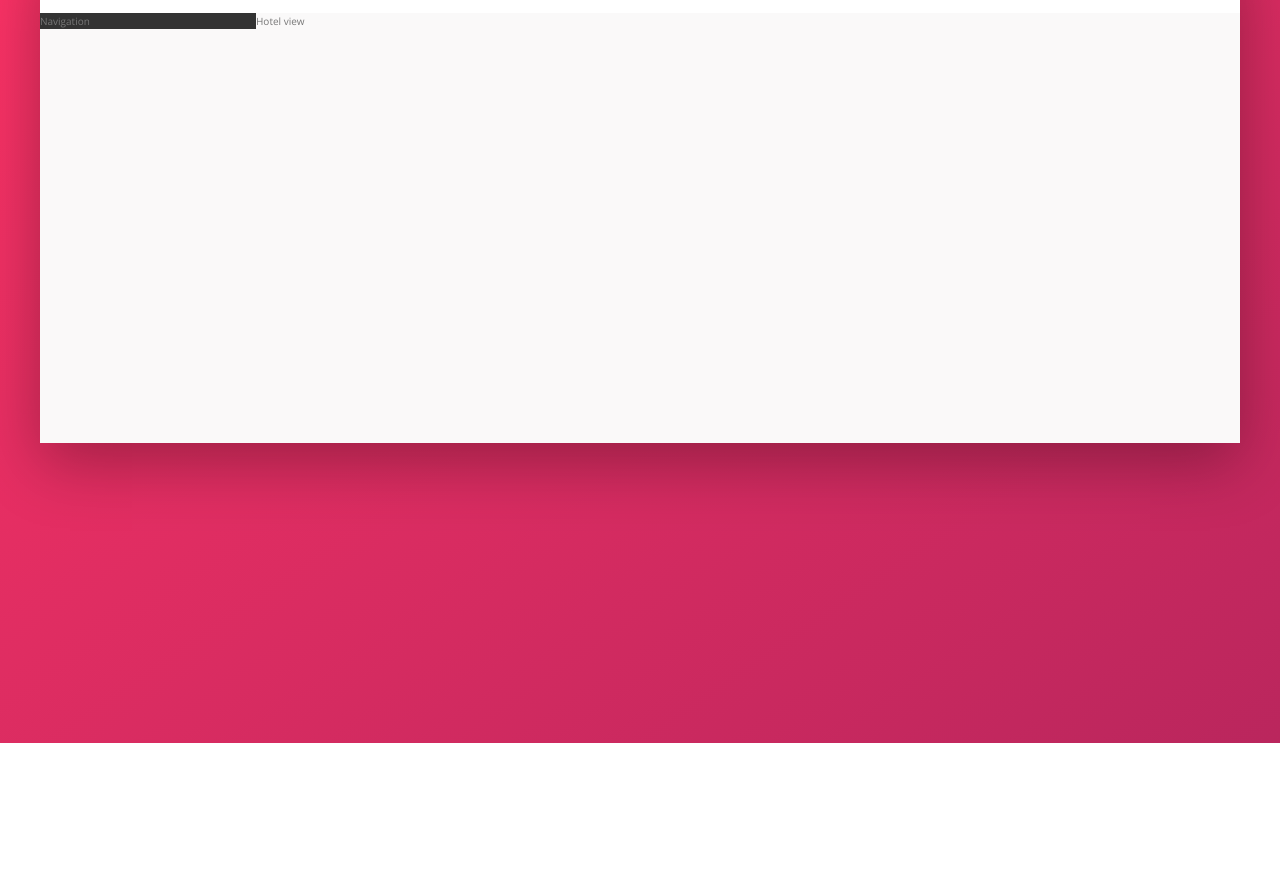
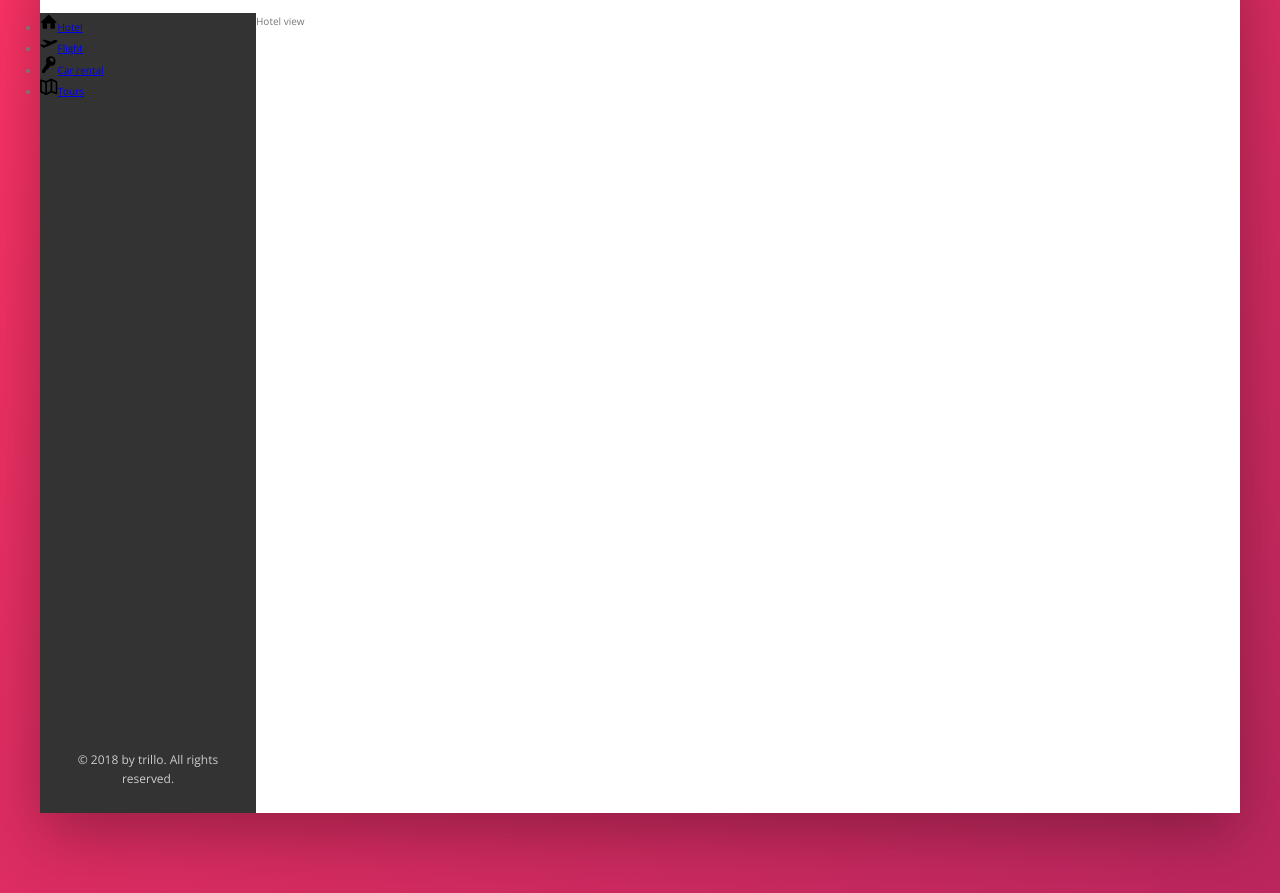
Before and after one commit to dcschmid/trillo, a website: page index.html in a window 1280 px wide. Shown: the part 137-1030 px from the top of the page. Before the commit the page ends 880 px from the top, so only its background shows below. Drawn offline with nearby package versions, Linux system fonts and the light colour scheme; files that its build step writes are made by us from their sources.

Commit message:
Building the navigation, part 1

```diff
--- a/index.html
+++ b/index.html
@@ -47,7 +47,47 @@
 
             <div class="content">
                 <nav class="sidebar">
-                    Navigation
+                    <ul class="side-nav">
+                        <li class="side-nav__item">
+                            <a href="#" class="side-nav__link">
+                                <svg class="side-nav__icon">
+                                    <use xlink:href="img/sprite.svg#icon-home"></use>
+                                    <span>Hotel</span>
+                                </svg>
+                            </a>
+                        </li>
+
+                        <li class="side-nav__item">
+                            <a href="#" class="side-nav__link">
+                                <svg class="side-nav__icon">
+                                    <use xlink:href="img/sprite.svg#icon-aircraft-take-off"></use>
+                                    <span>Flight</span>
+                                </svg>
+                            </a>
+                        </li>
+
+                        <li class="side-nav__item">
+                            <a href="#" class="side-nav__link">
+                                <svg class="side-nav__icon">
+                                    <use xlink:href="img/sprite.svg#icon-key"></use>
+                                    <span>Car rental</span>
+                                </svg>
+                            </a>
+                        </li>
+
+                        <li class="side-nav__item">
+                            <a href="#" class="side-nav__link">
+                                <svg class="side-nav__icon">
+                                    <use xlink:href="img/sprite.svg#icon-map"></use>
+                                    <span>Tours</span>
+                                </svg>
+                            </a>
+                        </li>
+                    </ul>
+
+                    <div class="legal">
+                        &copy; 2018 by trillo. All rights reserved.
+                    </div>
                 </nav>
 
                 <main class="hotel-view">
--- a/sass/_components.scss
+++ b/sass/_components.scss
@@ -110,3 +110,27 @@
     border-radius: 50%;
   }
 }
+
+
+.side-nav {
+  &__item {
+
+  }
+
+  &__link {
+
+  }
+
+  &__icon {
+    width: 1.75rem;
+    height: 1.75rem;
+  }
+}
+
+
+.legal {
+  color: var(--color-grey-light-4);
+  font-size: 1.2rem;
+  text-align: center;
+  padding: 2.5rem;
+}
--- a/sass/_layout.scss
+++ b/sass/_layout.scss
@@ -22,10 +22,14 @@
 
 .sidebar {
   flex: 0 0 18%;
+  display: flex;
+  flex-direction: column;
+  justify-content: space-between;
   background-color: var(--color-grey-dark-1);
 }
 
-.hootel-view {
+.hotel-view {
+  height: 80rem;
   flex: 1;
   background-color: #fff;
 }
```
